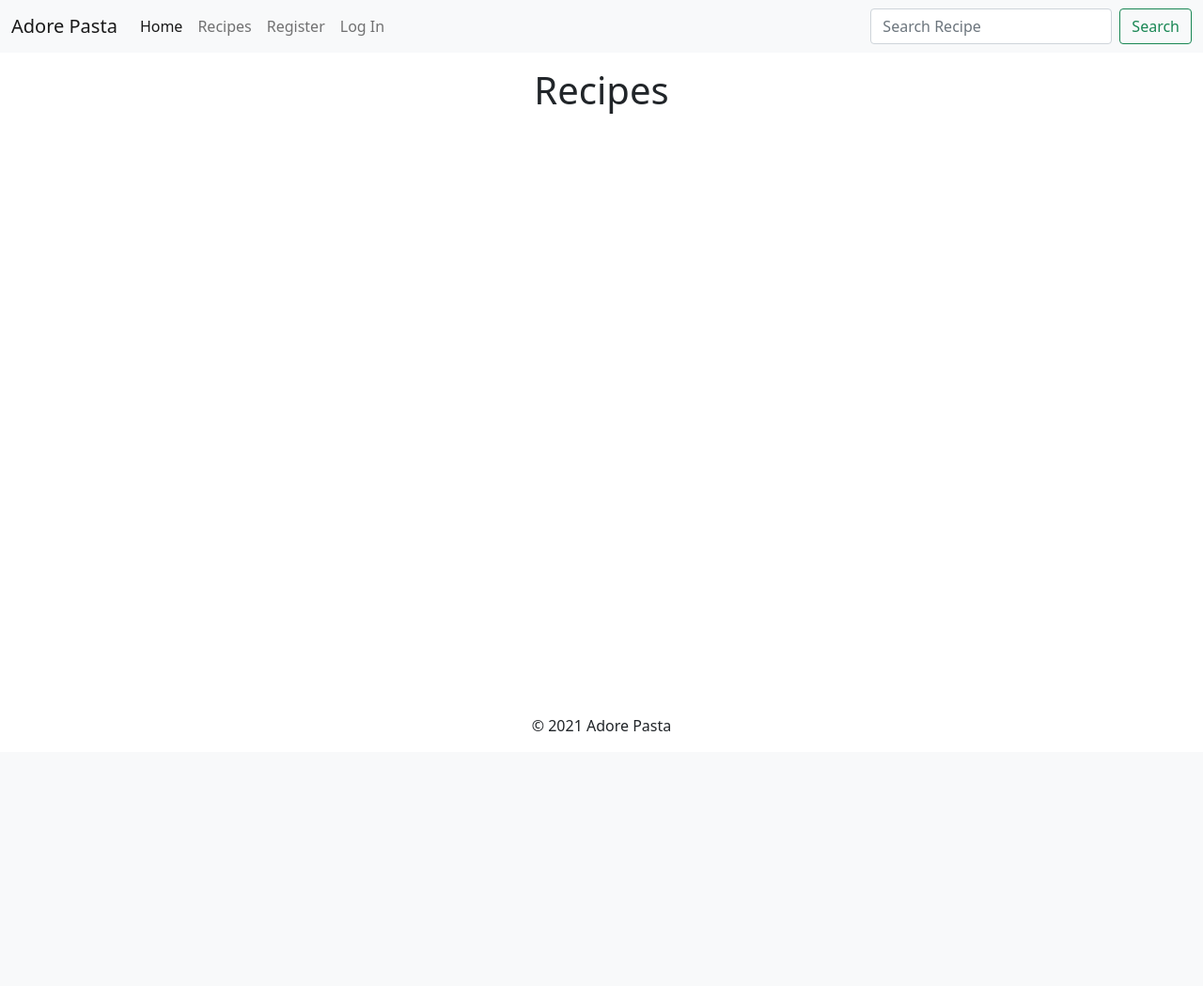
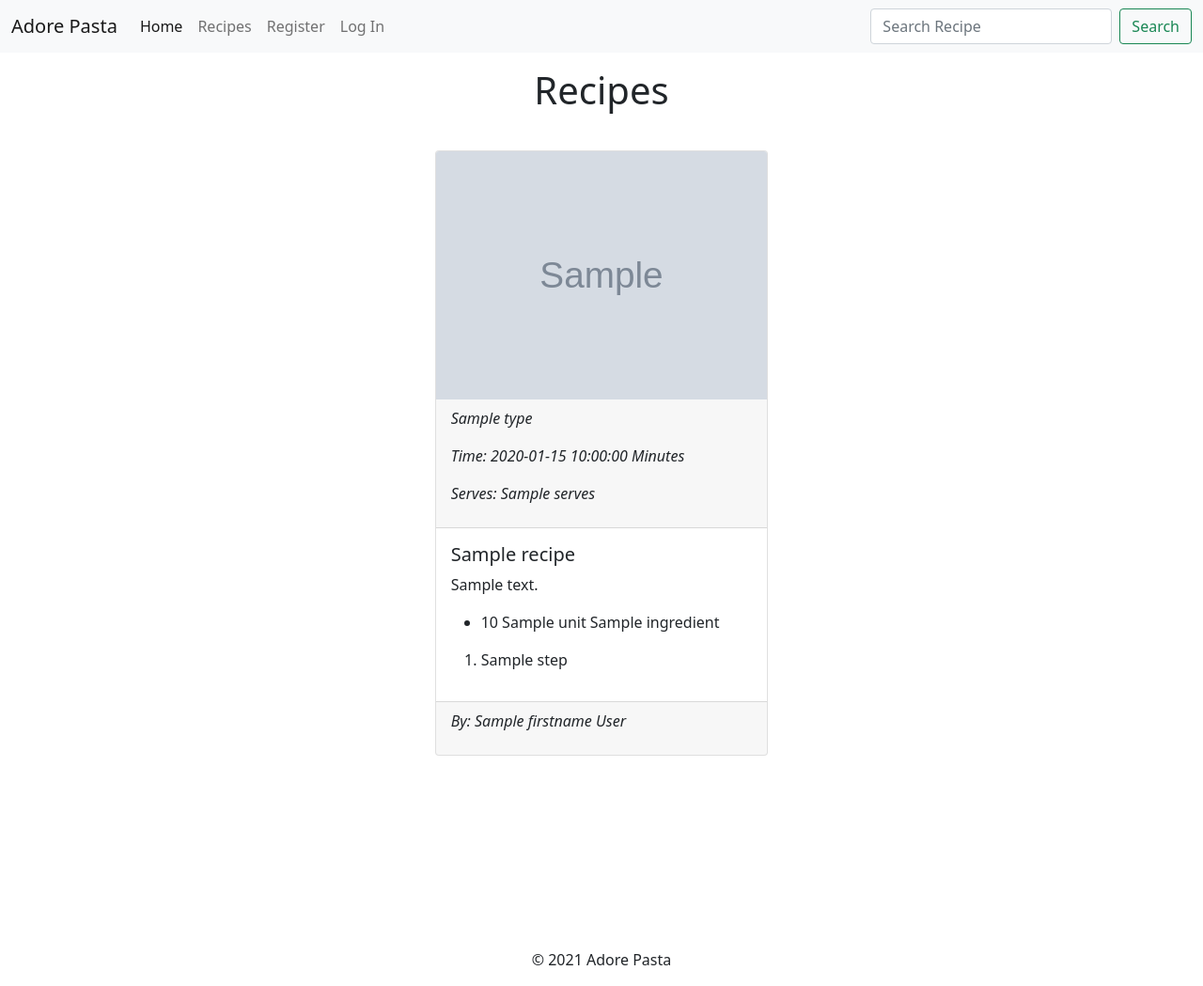
Before and after one commit to mangez84/adorepasta, a Flask app: page /recipes in a window 1280 px wide. Shown: the whole page at 94% size. Before the commit the page ends 778 px from the top, so only its background shows below. Run offline with Flask 2, Linux system fonts and the light colour scheme; grey boxes marked "Sample" are stand-in pictures; a database or web service that is not in the repository returns one stand-in record (values such as "Sample title"); some libraries are stand-ins or nearby versions.

Commit message:
Add a template to display all recipes

```diff
--- a/templates/recipes.html
+++ b/templates/recipes.html
@@ -6,6 +6,42 @@
 <div class="container-fluid">
     <div class="row">
         <div class="col-12">
+            {% for recipe in recipes %}
+            <!-- The code for the card was copied from https://getbootstrap.com/docs/5.0/components/card/ -->
+            <div class="d-flex justify-content-center my-3">
+                <div class="card">
+                    <img src="{{ recipe.image }}" class="card-img-top" alt="{{ recipe.name }}">
+                    <div class="card-header d-flex flex-wrap justify-content-between">
+                        <p><em>{{ recipe.type }}</em></p>
+                        <p><em>Time: {{ recipe.time }} Minutes</em></p>
+                        <p><em>Serves: {{ recipe.serves }}</em></p>
+                    </div>
+                    <div class="card-body">
+                        <h5 class="card-title">{{ recipe.name }}</h5>
+                        <p class="card-text">{{ recipe.description }}</p>
+                        <ul>
+                            {% for ingredient in recipe.ingredients.values() %}
+                            <li>
+                                {{ ingredient.quantity }}
+                                {{ ingredient.unit }}
+                                {{ ingredient.name }}
+                            </li>
+                            {% endfor %}
+                        </ul>
+                        <ol>
+                            {% for step in recipe.method.values() %}
+                            <li>
+                                {{ step }}
+                            </li>
+                            {% endfor %}
+                        </ol>
+                    </div>
+                    <div class="card-footer">
+                        <p><em>By: {{ recipe.firstname.capitalize() }} {{ recipe.lastname.capitalize() }}</em></p>
+                    </div>
+                </div>
+            </div>
+            {% endfor %}
         </div>
     </div>
 </div>
```
